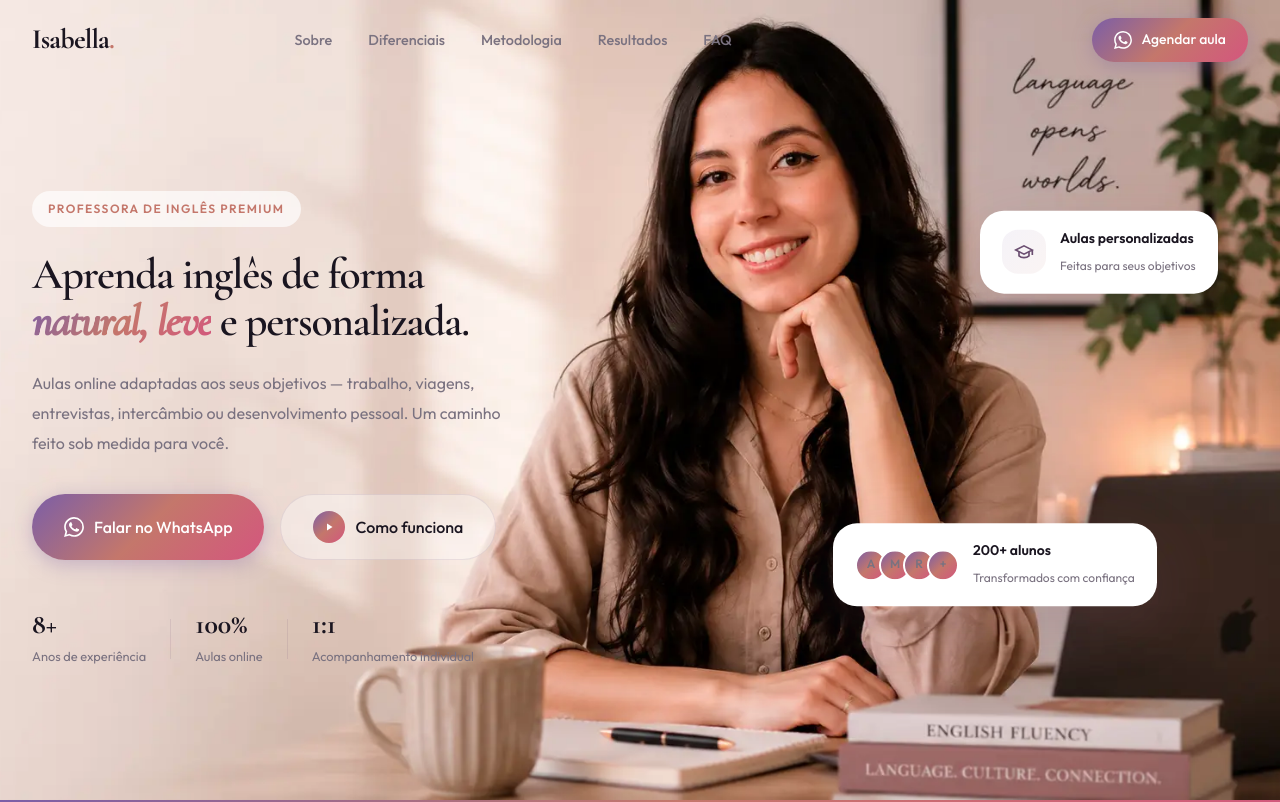
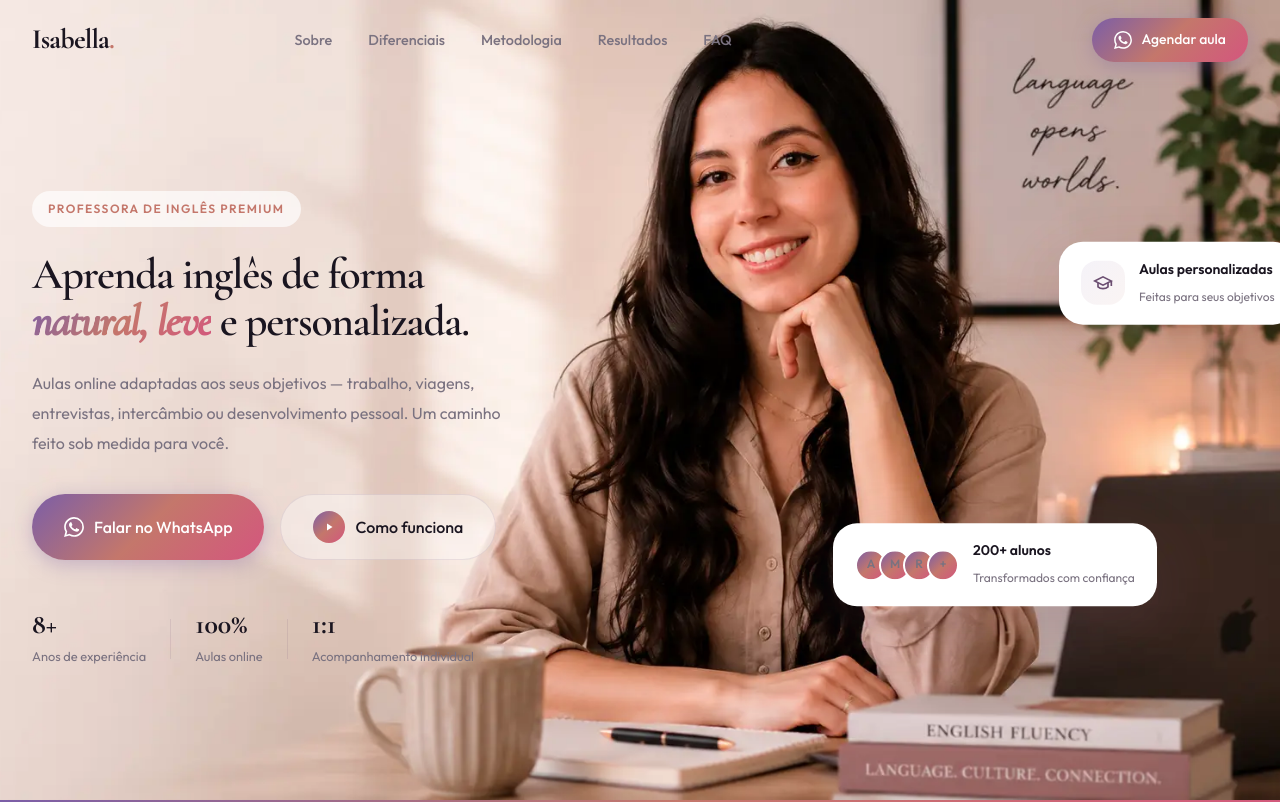
Before and after one commit to marcelobatalha01/professora-de-ingles, a plain HTML site: page index.html in a window 1280 px wide. Shown: the top 802 px of the page. Drawn offline with nearby package versions, Linux system fonts and the light colour scheme.

Commit message:
Alterada a posição card que estava na frente do rosto da professora

```diff
--- a/css/style.css
+++ b/css/style.css
@@ -525,8 +525,8 @@ button {
 }
 
 .hero__float--1 {
-  top: 15%;
-  right: 5%;
+  top: 20%;
+  right: -8%;
   animation-delay: 0s;
 }
 
```
